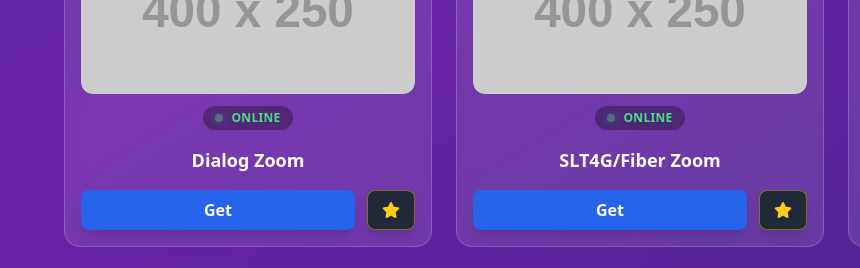
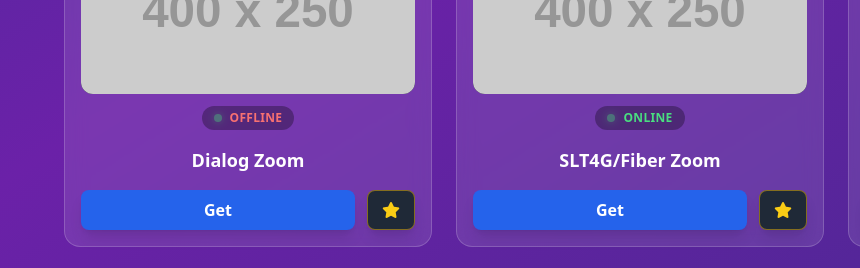
Before and after one commit to xMaliYa/44gvpnfree, a plain HTML site: page index.html in a window 1280 px wide. Shown: the part 277-545 px from the top of the page, 0-860 px from the left. Drawn offline with nearby package versions, Linux system fonts and the light colour scheme; placeholder pictures from the web are drawn by us.

```diff
--- a/index.html
+++ b/index.html
@@ -138,7 +138,7 @@
                     </div>
                     <div class="flex items-center gap-2 mb-4 bg-black/30 px-3 py-1 rounded-full">
                         <div class="w-2 h-2 rounded-full bg-green-400 animate-blink shadow-[0_0_8px_rgba(74,222,128,0.8)]"></div>
-                        <span class="text-xs font-bold text-green-400 uppercase tracking-wide">Online</span>
+                        <span class="text-xs font-bold text-red-400 uppercase tracking-wide">Offline</span>
                     </div>
                     <h3 class="text-lg font-bold mb-4">Dialog Zoom</h3>
                     <div class="flex gap-3 w-full mt-auto">
@@ -238,7 +238,7 @@
                     </div>
                     <div class="flex items-center gap-2 mb-4 bg-black/30 px-3 py-1 rounded-full">
                         <div class="w-2 h-2 rounded-full bg-green-400 animate-blink shadow-[0_0_8px_rgba(74,222,128,0.8)]"></div>
-                        <span class="text-xs font-bold text-green-400 uppercase tracking-wide">Online</span>
+                        <span class="text-xs font-bold text-red-400 uppercase tracking-wide">Offline</span>
                     </div>
                     <h3 class="text-lg font-bold mb-4">Hutch Social</h3>
                     <div class="flex gap-3 w-full mt-auto">
```
